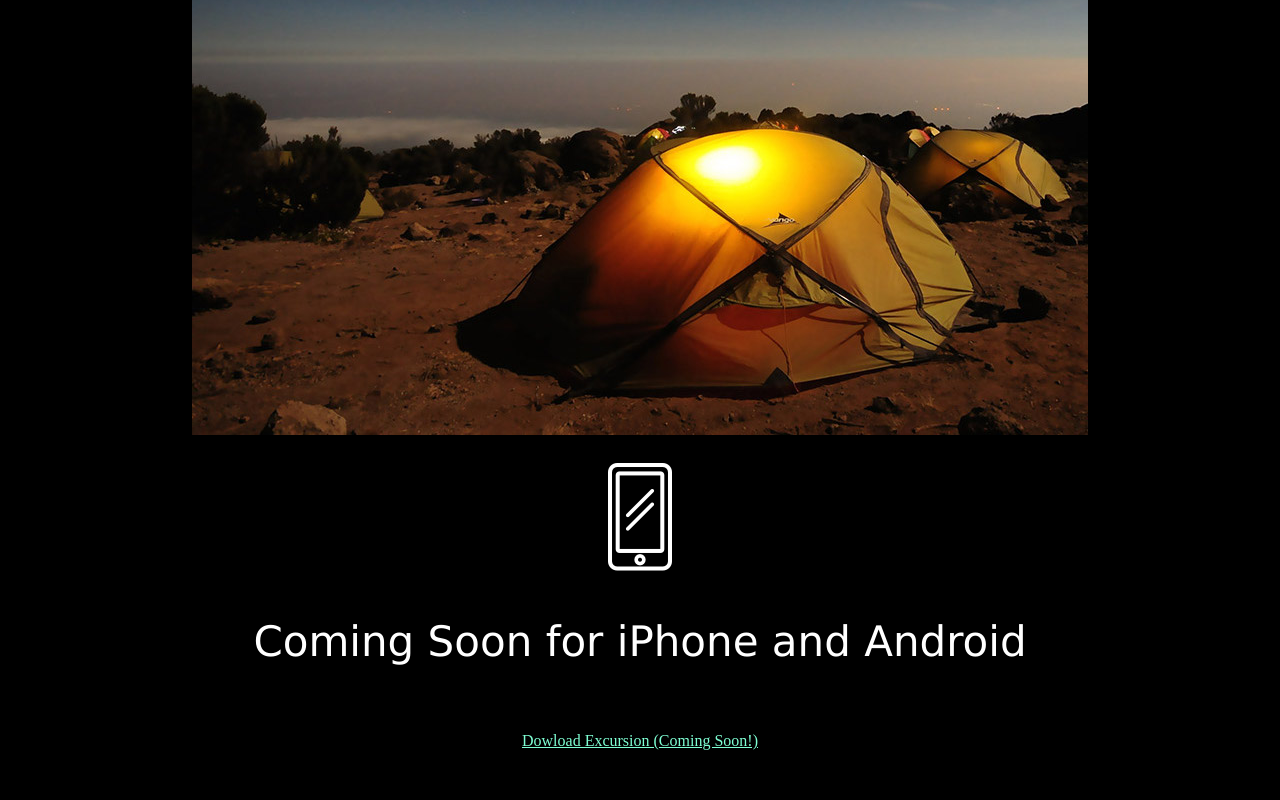
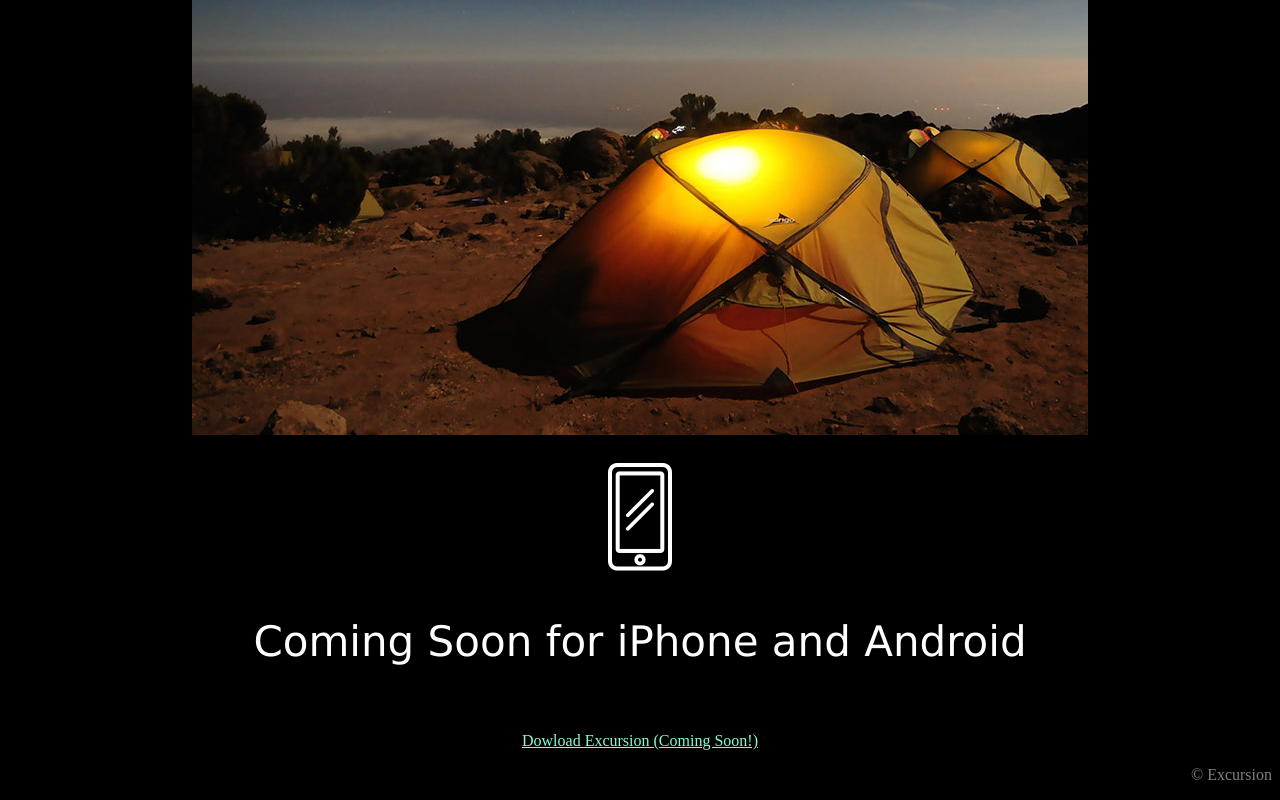
Before and after one commit to mario17b/excursion, a plain HTML site: page index.html in a window 1280 px wide. Shown: the part 519-1319 px from the top of the page. Before the commit the page ends 1277 px from the top, so only its background shows below. Drawn offline with Linux system fonts and the light colour scheme.

Commit message:
added copyright text and image

```diff
--- a/index.html
+++ b/index.html
@@ -25,6 +25,9 @@
         <p>Coming Soon for iPhone and Android</p>
       </div>
       <div class="download">Dowload Excursion (Coming Soon!)</div>
+      <div id="excursion">
+        <p>&copy Excursion</p>
+      </div>
     </div>
   </body>
 </html>
--- a/resources/css/style.css
+++ b/resources/css/style.css
@@ -47,3 +47,8 @@ body {
   color: white;
   padding-bottom: 24px;
 }
+
+#excursion {
+  text-align: right;
+  color: grey;
+}
```
